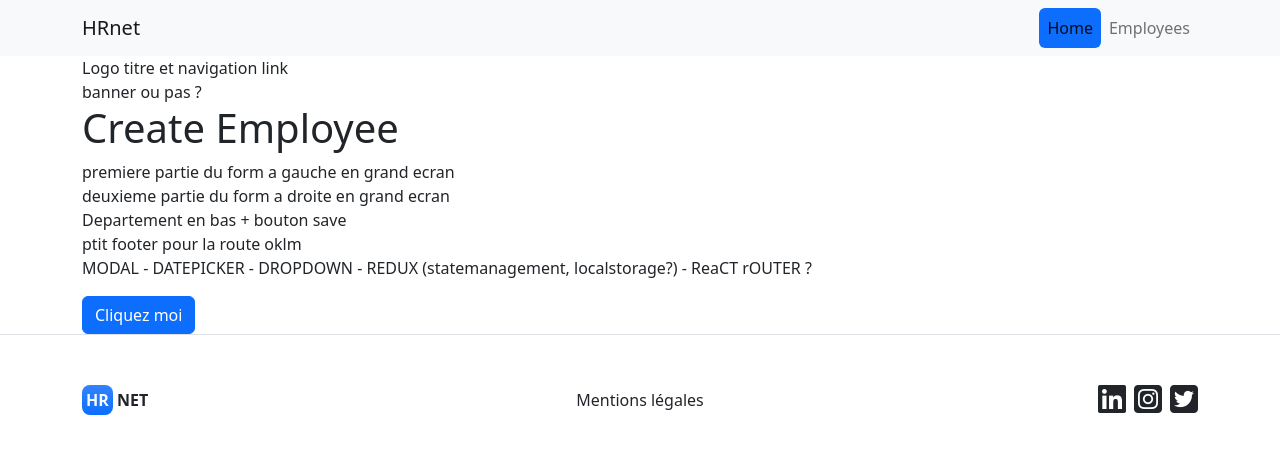
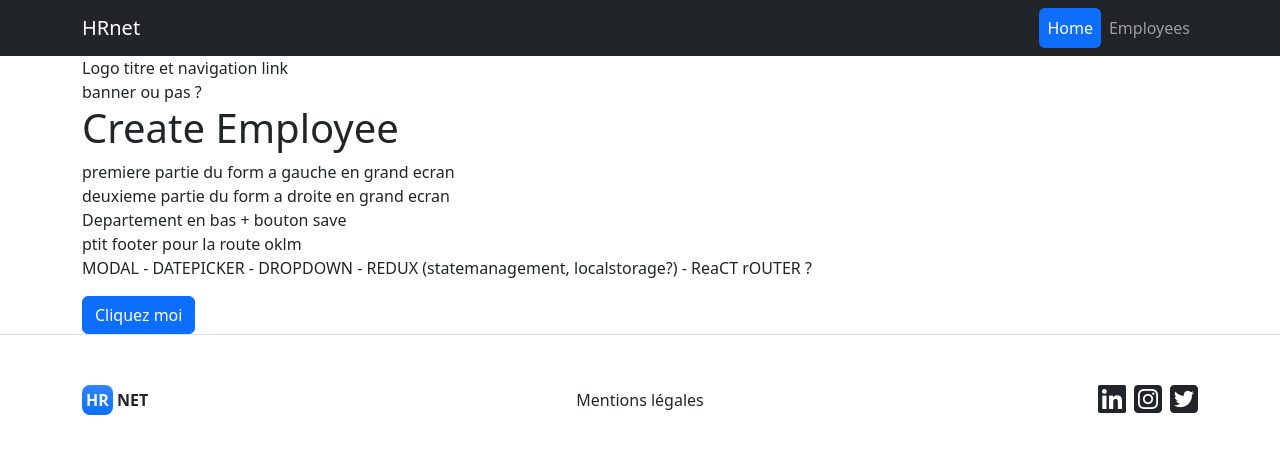
Before and after one commit to polzocr/P-14, a React (Create React App) app: page / in a window 1280 px wide. Shown: the top 454 px of the page. Built offline with nearby package versions, Linux system fonts and the light colour scheme.

Commit message:
initialisation accueil v2

```diff
--- a/src/App.js
+++ b/src/App.js
@@ -11,7 +11,7 @@
   return (
       <>
       <header>
-        <Navbar expand="lg" variant="light" bg="light">
+        <Navbar expand="lg" variant="dark" bg="dark">
           <Container>
             <Navbar.Brand >HRnet</Navbar.Brand>
             <Nav className="mr-auto" variant="pills" defaultActiveKey="/home">
```
